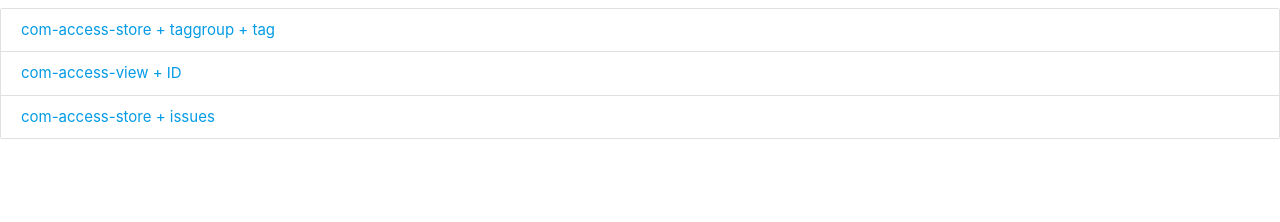
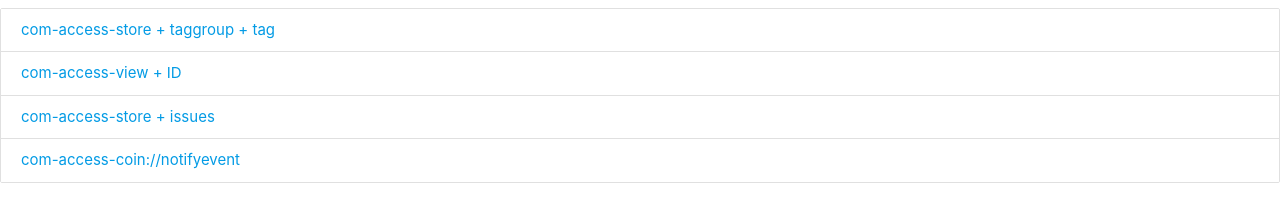
Before and after one commit to oDangQuyetTien/oDangQuyetTien.github.io, a plain HTML site: page index.html in a window 1280 px wide. Drawn offline with nearby package versions, Linux system fonts and the light colour scheme.

Commit message:
Update index.html

```diff
--- a/index.html
+++ b/index.html
@@ -28,6 +28,8 @@
 		<li class="collection-item"><a href="com-access-shjp01://?uri=com-access-view:///SHSA_JP02PLUSCP026551_57?ga=180331_timeline608">com-access-view + ID</a></li>
 
     <li class="collection-item" opt="subscription"><a href="com-access-shjp01://?uri=com-access-store://issues&wording=issues_test&subscription_id=SHSA_JP01WJ029931M001_57">com-access-store + issues</a></li>
+
+		<li class="collection-item"><a href="com-access-shjp01://?uri=com-access-coin%3A%2F%2Fnotifyevent%3Fevent_id_token%3DSHJP01_JANKEN_2nd%26result_code%3Dwin">com-access-coin://notifyevent</a></li>
 	</ul>
 
 </body>
```
